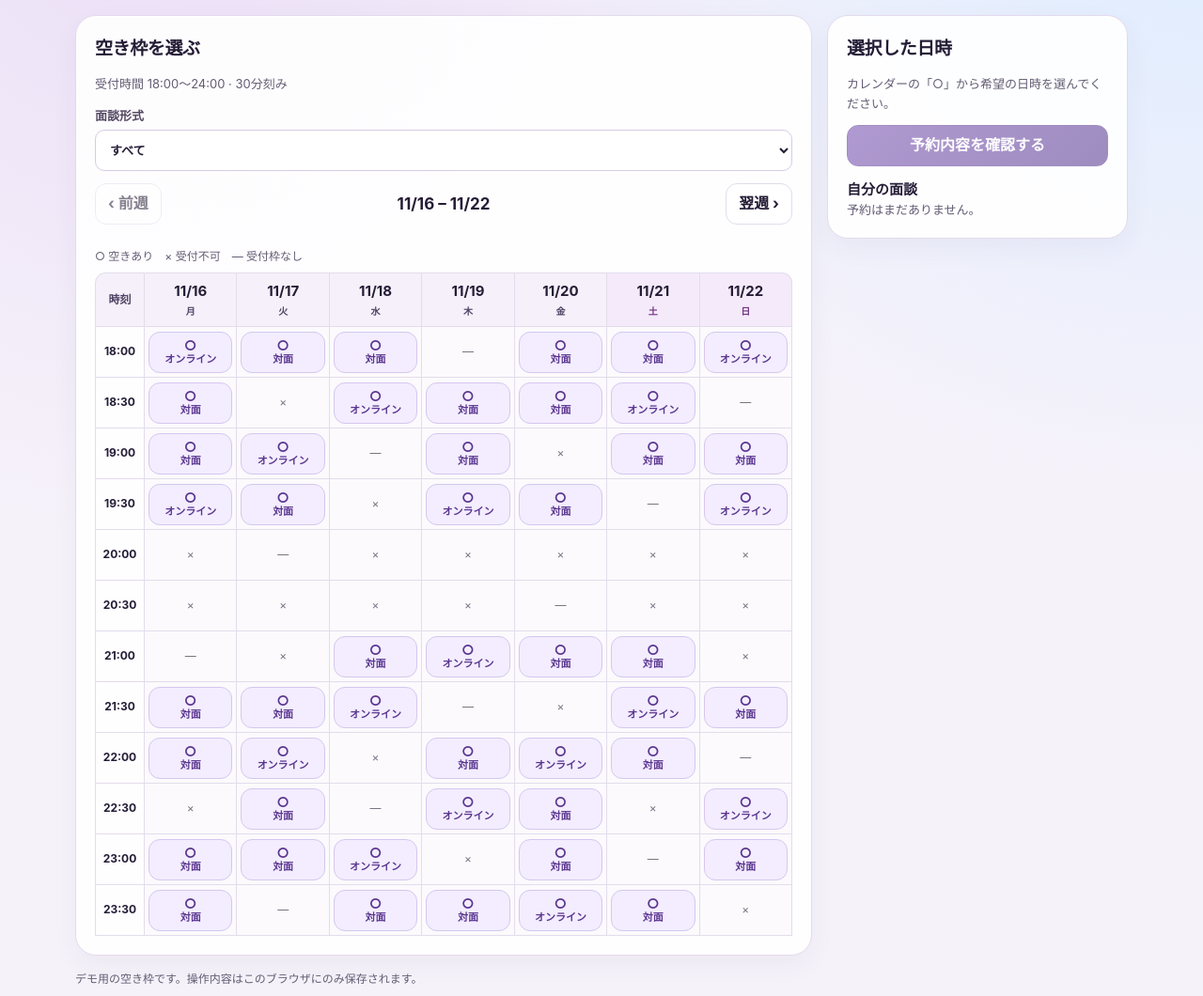
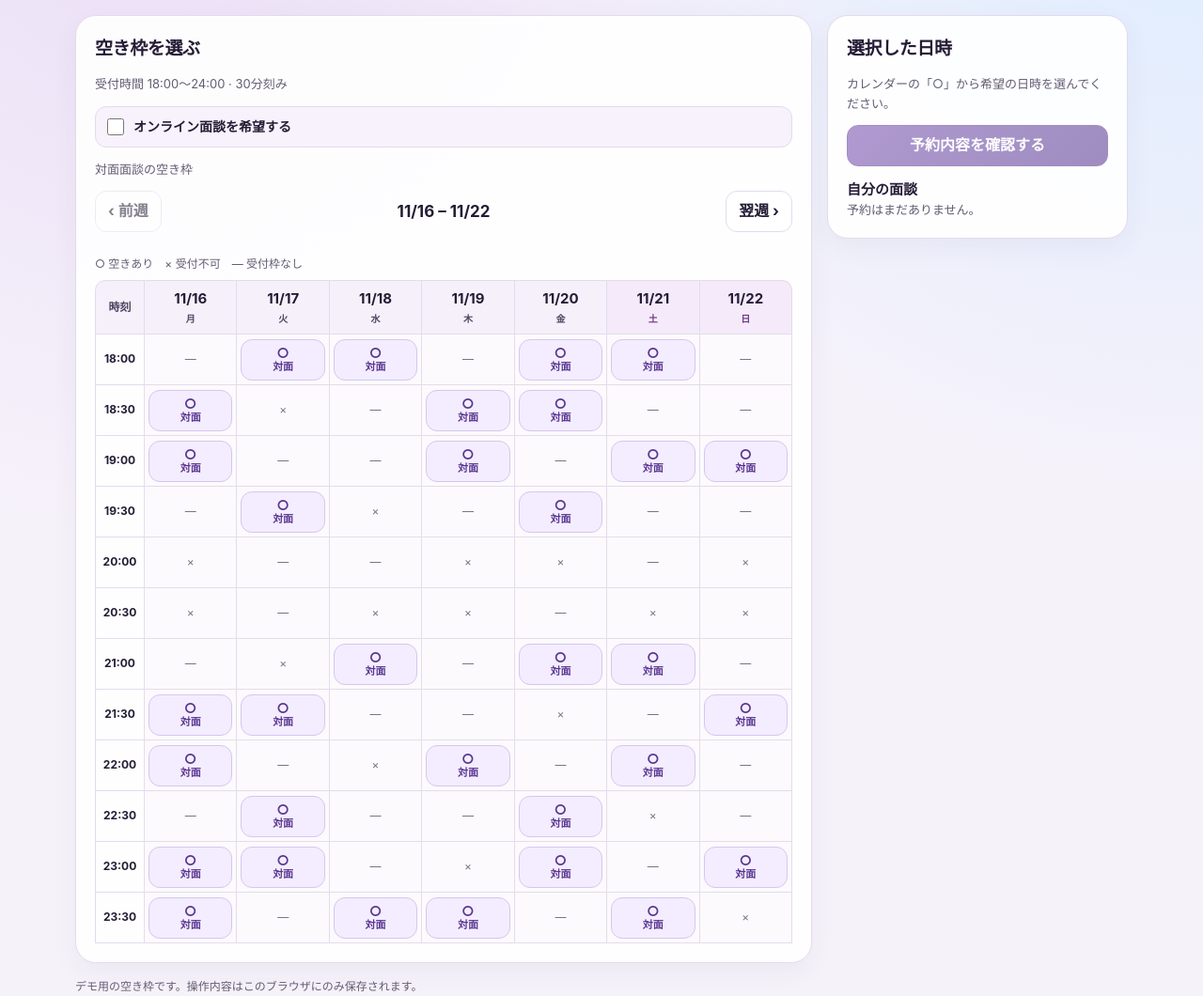
Before and after one commit to ryo1107sai10/night-pallet-line-demo, a plain HTML site: page interview/index.html in a window 1280 px wide. Shown: the part 251-1311 px from the top of the page at 94% size. Drawn offline with Linux system fonts and the light colour scheme.

Commit message:
Default the interview demo to in-person appointments

```diff
--- a/interview/calendar.css
+++ b/interview/calendar.css
@@ -74,3 +74,5 @@ body.has-interviews main.auth{max-width:min(1120px,calc(100vw - 30px))}
 .interview-app .demo-availability-status{color:#563284;font-size:14px;font-weight:650}
 .interview-app .demo-availability-status:not(:empty){padding:12px 0}
 .interview-app .demo-availability-status:empty{height:16px}
+.interview-app .interview-option{display:flex;align-items:center;gap:10px;min-height:44px;padding:8px 12px;border:1px solid var(--line);border-radius:12px;background:#f7f2fb;color:var(--ink);font-size:14px;font-weight:650;cursor:pointer}
+.interview-app .interview-option input{width:18px;height:18px;min-height:0;margin:0;padding:0;flex:0 0 auto;accent-color:var(--accent)}
--- a/interview/calendar.mjs
+++ b/interview/calendar.mjs
@@ -40,7 +40,7 @@ export async function mountInterview(root,service) {
   root.classList.add('interview-app')
   let data,start,day,selected,existing,complete
   let stage='select',busy=false,message='',name=''
-  let filter='all'
+  let method='onsite'
 
   function show(focus=false){
     if(!data) return
@@ -95,7 +95,7 @@ export async function mountInterview(root,service) {
     const pending=new Map()
     const counts=new Map(dates.map(date=>[date,0]))
     for(const slot of data.slots){
-      if(filter!=='all'&&slot.method!==filter)continue
+      if(slot.method!==method)continue
       if(!fitsHours(slot.starts_at,slot.ends_at,data.timezone,hours))continue
       const {date,minutes}=localTime(slot.starts_at,data.timezone)
       if(!counts.has(date))continue
@@ -110,18 +110,22 @@ export async function mountInterview(root,service) {
     const forward=action('翌週 ›',event=>run(()=>week(7),event.currentTarget))
     prev.disabled=start<=data.today;forward.disabled=start>=shift(data.today,90)
     bar.append(prev,el('strong',label(dates[0])+' – '+label(dates.at(-1))),forward)
-    const formats=el('label',null,'field')
-    const mode=el('select')
-    mode.append(new Option('すべて','all'),...Object.entries(methods).map(([value,title])=>new Option(title,value)))
-    mode.value=filter
-    mode.onchange=()=>{
-      filter=mode.value
-      if(selected&&filter!=='all'&&selected.method!==filter)selected=null
+    const format=el('label',null,'interview-option')
+    const online=el('input')
+    online.id='interview-online'
+    online.type='checkbox'
+    online.checked=method==='online'
+    online.onchange=()=>{
+      method=online.checked?'online':'onsite'
+      selected=null;message=''
+      chooseFirstAvailableDay()
       show()
-      root.querySelector('select')?.focus()
+      root.querySelector('#interview-online')?.focus()
     }
-    formats.append(el('span','面談形式'),mode)
-    cal.append(el('p','受付時間 '+clockLabel(hours.start)+'〜'+clockLabel(hours.end)+' · '+interval+'分刻み'),formats,bar)
+    format.append(online,el('span','オンライン面談を希望する'))
+    const summary=el('p',methods[method]+'面談の空き枠','small')
+    summary.setAttribute('role','status')
+    cal.append(el('p','受付時間 '+clockLabel(hours.start)+'〜'+clockLabel(hours.end)+' · '+interval+'分刻み'),format,summary,bar)
 
     const table=el('table',null,'grid desktop-calendar')
     table.append(el('caption','○ 空きあり　× 受付不可　— 受付枠なし'))
@@ -173,7 +177,7 @@ export async function mountInterview(root,service) {
     mobile.append(strip,list)
     cal.append(table,mobile)
     if(data.availability_warning)cal.insertBefore(el('p','Googleカレンダーの空き状況を確認できないため、現在は予約を受け付けていません。','notice'),table)
-    if(!pending.size)cal.append(el('p','この週に公開中の面談枠はありません。翌週もご確認ください。','small'))
+    if(!pending.size)cal.append(el('p','この週に公開中の'+methods[method]+'面談の枠はありません。翌週もご確認ください。','small'))
     return cal
   }
   function slotButton(slot,compact){
@@ -194,7 +198,7 @@ export async function mountInterview(root,service) {
   async function week(offset){
     const candidate=shift(start,offset),limit=shift(data.today,90)
     const next=candidate<data.today?data.today:candidate>limit?limit:candidate
-    data=await service.calendar(next);start=next;day=next;selected=null;message='';show()
+    data=await service.calendar(next);start=next;selected=null;message='';chooseFirstAvailableDay();show()
     root.querySelector('.weekbar strong')?.scrollIntoView({block:'nearest'})
   }
 
@@ -208,7 +212,7 @@ export async function mountInterview(root,service) {
     },'primary')
     next.disabled=!selected
     panel.append(next)
-    if(existing)panel.append(action('日程変更をやめる',()=>{existing=null;selected=null;message='';show()}))
+    if(existing)panel.append(action('日程変更をやめる',()=>{existing=null;selected=null;message='';method='onsite';chooseFirstAvailableDay();show()}))
     const list=el('section')
     list.append(el('h3','自分の面談'))
     for(const booking of data.bookings){
@@ -217,7 +221,7 @@ export async function mountInterview(root,service) {
       row.append(el('strong',active?'確定済み':booking.status==='cancelled'?'取消済み':'過去の予約'),item(booking,data.timezone))
       if(booking.instructions)row.append(el('p',booking.instructions,'wrap'))
       if(active)row.append(group(action('日程変更',()=>{
-        existing=booking;selected=null;message='';show(true)
+        existing=booking;method=booking.method;selected=null;message='';chooseFirstAvailableDay();show(true)
       }),action('取り消す',()=>{
         complete=booking;stage='cancel';show(true)
       })))
@@ -276,9 +280,12 @@ export async function mountInterview(root,service) {
   async function refresh(){
     data=await service.calendar(start)
     start=start??data.today
-    day=day??[...data.slots].sort((a,b)=>Date.parse(a.starts_at)-Date.parse(b.starts_at))
-      .find(slot=>slot.available)?.starts_at
-    day=day?.includes('T')?dateKey(day,data.timezone):day??start
+    if(!day)chooseFirstAvailableDay()
+  }
+
+  function chooseFirstAvailableDay(){
+    const first=data.slots.find(slot=>slot.method===method&&slot.available)
+    day=first?dateKey(first.starts_at,data.timezone):start
   }
 
   function done(){
@@ -289,7 +296,7 @@ export async function mountInterview(root,service) {
       if(complete.instructions)success.append(el('p',complete.instructions,'wrap'))
     }
     success.append(action('自分の面談を見る',event=>run(async()=>{
-      await refresh();existing=null;complete=null;selected=null;stage='select';show(true)
+      await refresh();existing=null;complete=null;selected=null;stage='select';method='onsite';chooseFirstAvailableDay();show(true)
     },event.currentTarget),'secondary'))
     return success
   }
--- a/interview/demo.mjs
+++ b/interview/demo.mjs
@@ -1,4 +1,4 @@
-import {dateKey,mountInterview} from './calendar.mjs?v=3'
+import {dateKey,mountInterview} from './calendar.mjs?v=4'
 import {clockLabel, fitsHours, timeOptions} from './hours.mjs'
 import {loadHours} from './demo-hours.mjs?v=3'
 import { readAvailability,demoIsBusy } from './demo-availability.mjs'
--- a/interview/index.html
+++ b/interview/index.html
@@ -3,7 +3,7 @@
 <head>
 <meta charset="utf-8"><meta name="viewport" content="width=device-width, initial-scale=1">
 <title>面談予約 | Night PRO LINE</title>
-<link rel="stylesheet" href="./calendar.css?v=3"><script type="module" src="./demo.mjs?v=3"></script>
+<link rel="stylesheet" href="./calendar.css?v=4"><script type="module" src="./demo.mjs?v=4"></script>
 </head>
 <body class="interview-page">
 <header class="interview-header"><a href="../">Night PRO LINE</a><a href="./hours.html">受付時間の設定</a></header>
```
